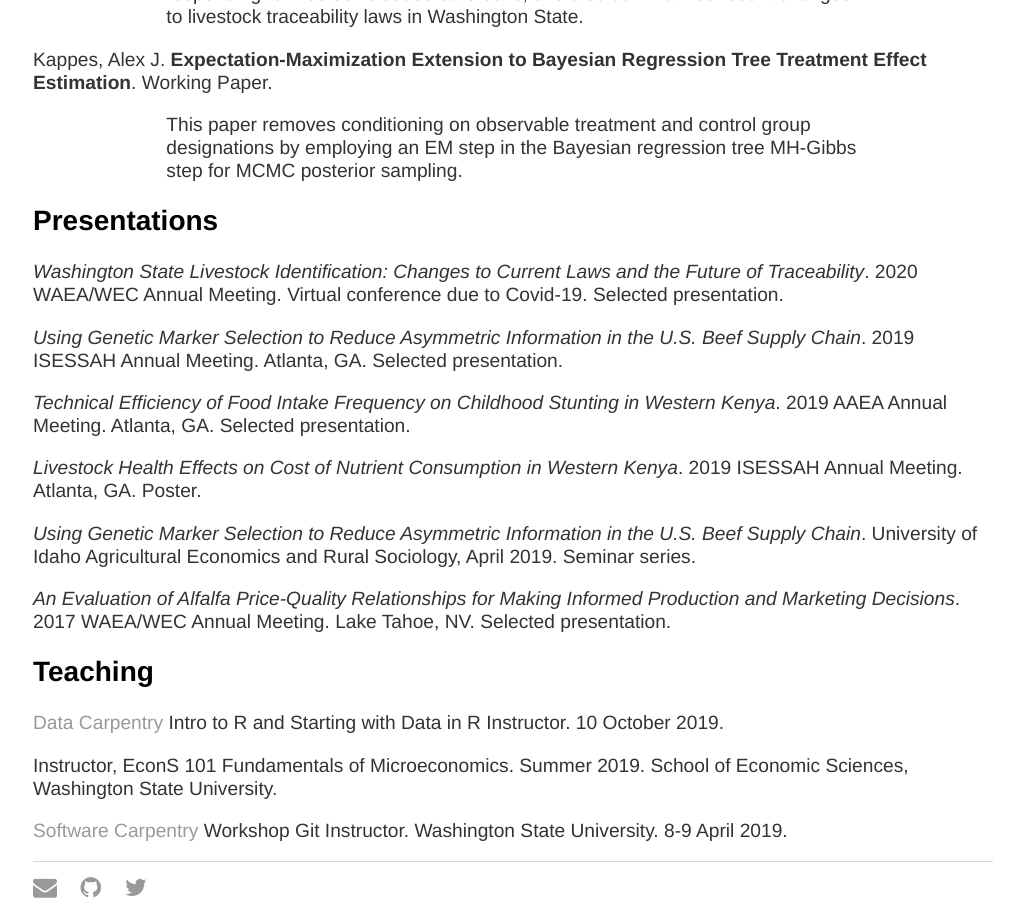
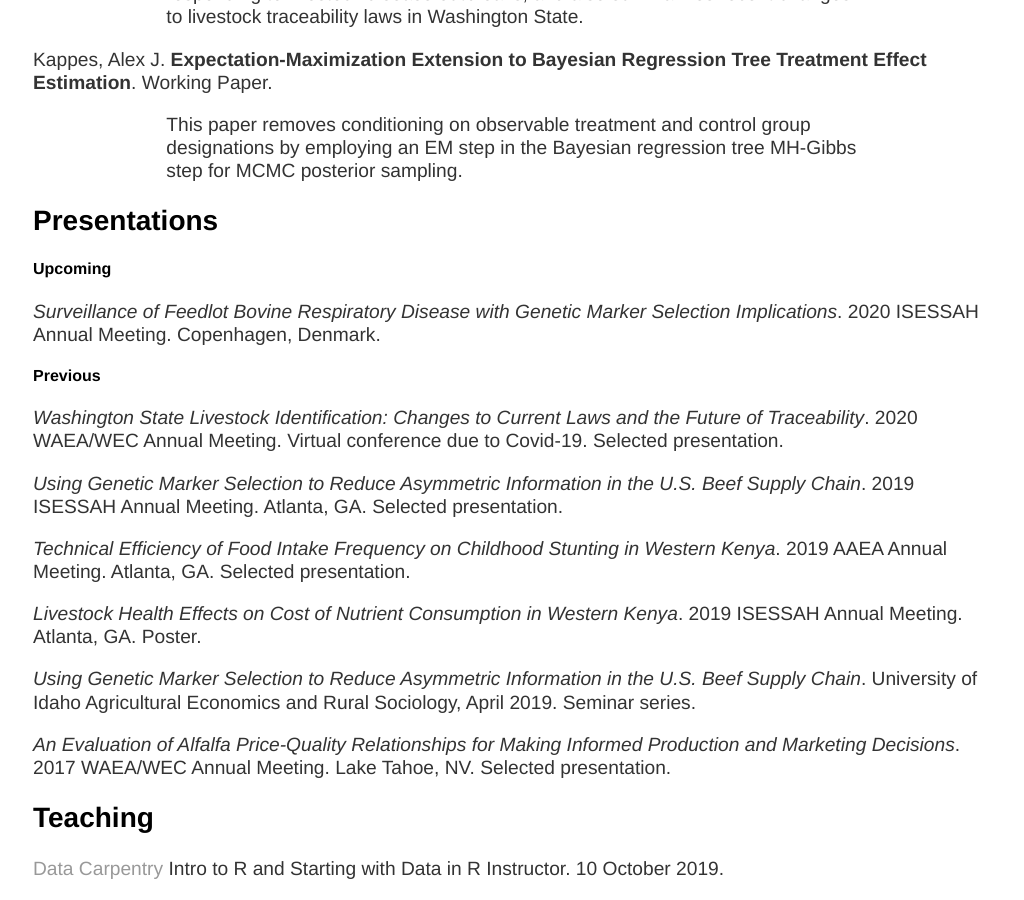
Before and after one commit to AJKappes/AJKappes.github.io, a Jekyll site: the page about/index.html, which Jekyll copies as it is, in a window 1280 px wide and 900 px high, scrolled down 1238 px. Shown: the whole window, without its empty margins (127-1151 px from the left). Built offline with Jekyll 4.4.1, drawn with Linux system fonts in a browser that asks for light colours.

Commit message:
update with upcoming presentation

```diff
--- a/about/index.html
+++ b/about/index.html
@@ -56,6 +56,12 @@ to Reduce Asymmetric Information in the U.S. Beef Supply Chain</b>. Working pape
 
 	<h2>Presentations</h2>
 
+	<h4>Upcoming</h4>
+
+	<p><em>Surveillance of Feedlot Bovine Respiratory Disease with Genetic Marker Selection Implications</em>. 2020 ISESSAH Annual Meeting. Copenhagen, Denmark.<p>
+
+	<h4>Previous</h4>
+
 	<p><em>Washington State Livestock Identification: Changes to Current Laws and the Future of Traceability</em>. 2020 WAEA/WEC Annual Meeting. Virtual conference due to Covid-19. Selected presentation.</p>
 
     <p><em>Using Genetic Marker Selection to Reduce Asymmetric Information in the U.S. Beef Supply Chain</em>. 2019 ISESSAH Annual Meeting. Atlanta, GA. Selected presentation.</p>
```
